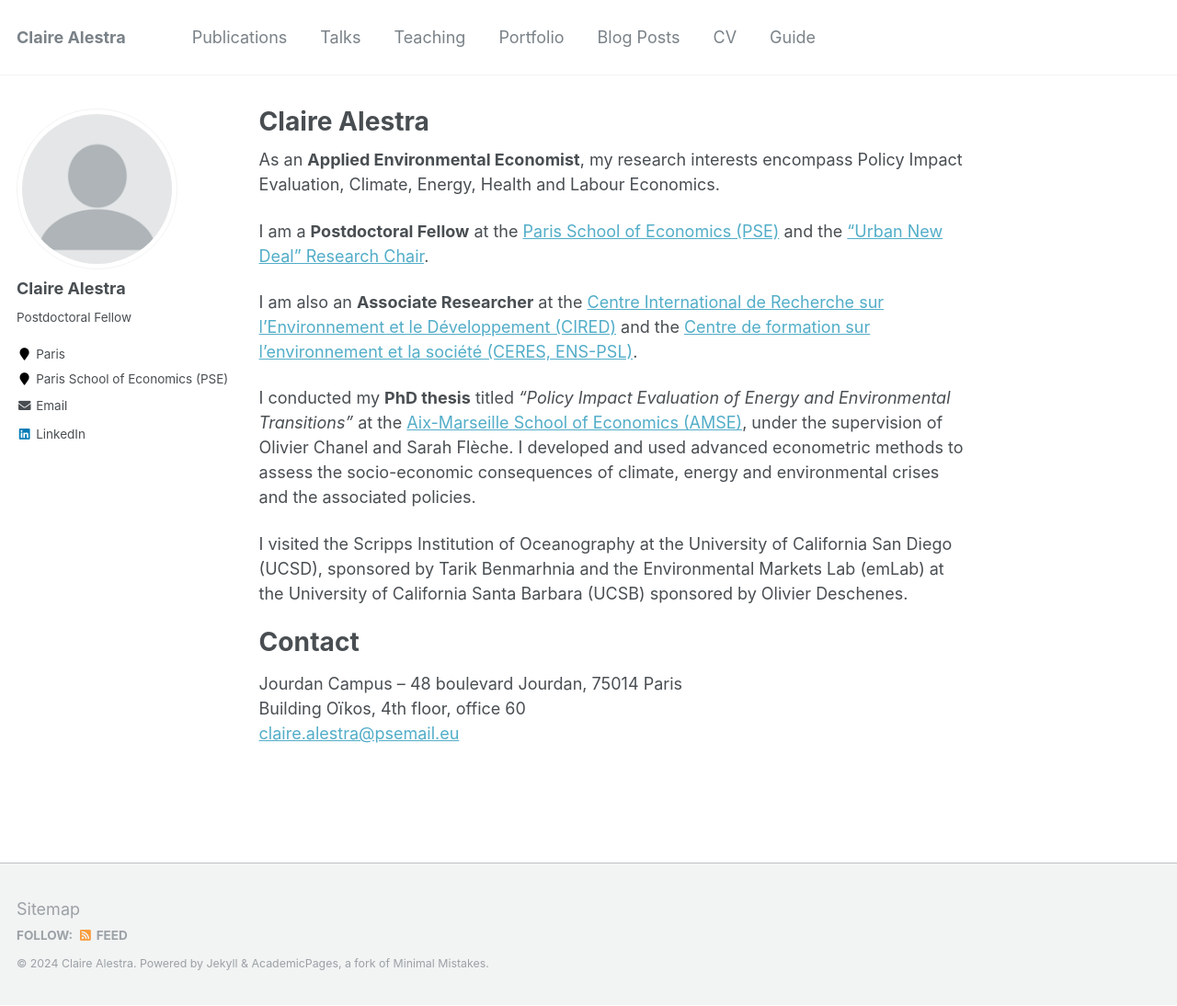
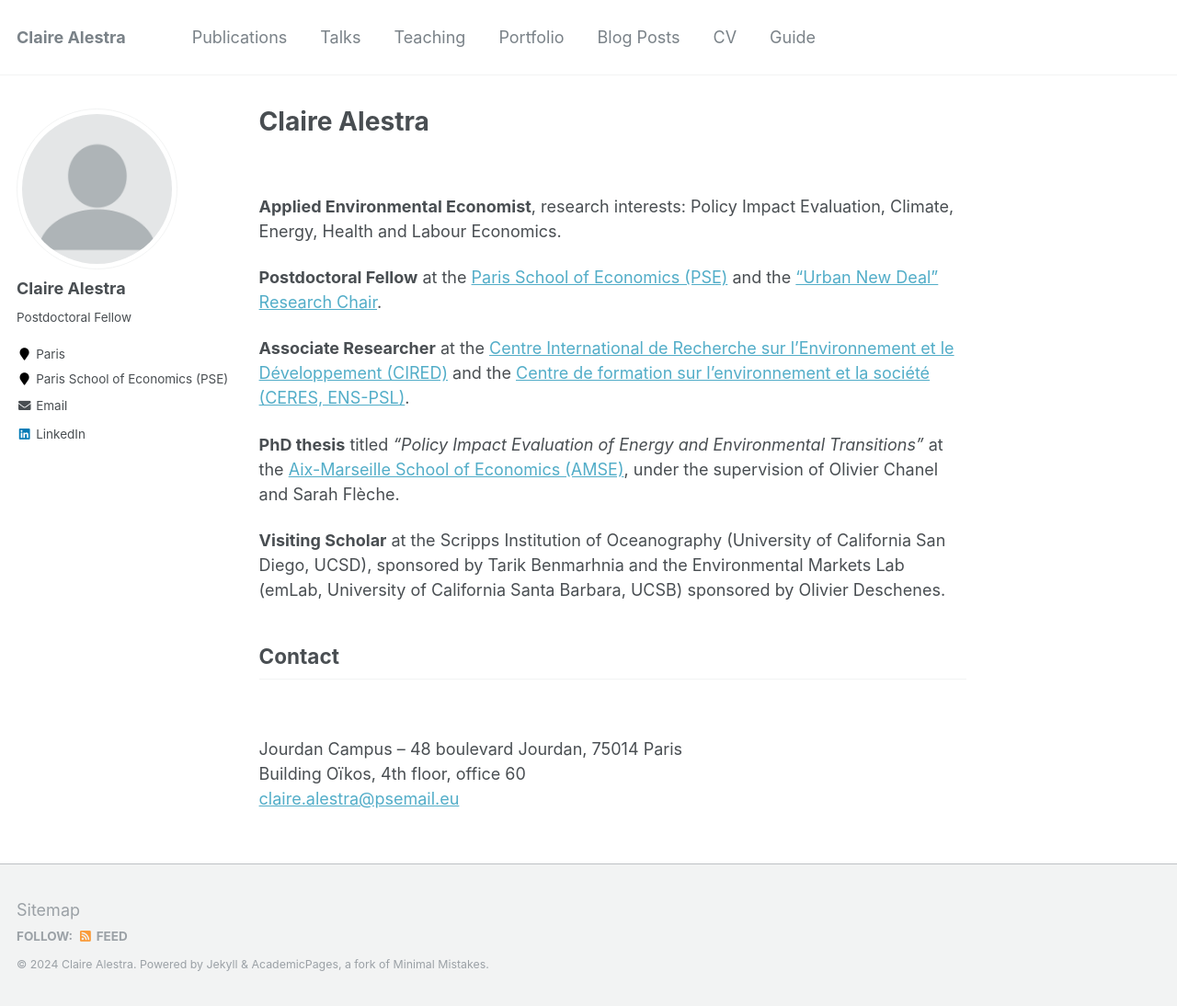
Before and after one commit to ClaireAlestra/ClaireAlestra.github.io, a Jekyll site: the page built from _pages/about.md, in a window 1280 px wide and 1094 px high. Shown: the whole window at 92% size. Built offline with Jekyll 4.4.1, drawn with Linux system fonts in a browser that asks for light colours.

Commit message:
Update about.md

```diff
--- a/_pages/about.md
+++ b/_pages/about.md
@@ -8,20 +8,21 @@ redirect_from:
   - /about.html
 ---
 
+<br>
 
+**Applied Environmental Economist**, research interests: Policy Impact Evaluation, Climate, Energy, Health and Labour Economics.
 
-As an **Applied Environmental Economist**, my research interests encompass Policy Impact Evaluation, Climate, Energy, Health and Labour Economics.
+**Postdoctoral Fellow** at the [Paris School of Economics (PSE)](https://www.parisschoolofeconomics.eu/en/) and the ["Urban New Deal" Research Chair](https://www.parisschoolofeconomics.eu/en/pse-partnership-programme/chairs/urban-new-deal-chair/).
 
-I am a **Postdoctoral Fellow** at the [Paris School of Economics (PSE)](https://www.parisschoolofeconomics.eu/en/) and the ["Urban New Deal" Research Chair](https://www.parisschoolofeconomics.eu/en/pse-partnership-programme/chairs/urban-new-deal-chair/).
+**Associate Researcher** at the [Centre International de Recherche sur l'Environnement et le Développement (CIRED)](https://www.centre-cired.fr/en/) and the [Centre de formation sur l’environnement et la société (CERES, ENS-PSL)](https://ceres.ens.fr/).
 
-I am also an **Associate Researcher** at the [Centre International de Recherche sur l'Environnement et le Développement (CIRED)](https://www.centre-cired.fr/en/) and the [Centre de formation sur l’environnement et la société (CERES, ENS-PSL)](https://ceres.ens.fr/).
+**PhD thesis** titled *"Policy Impact Evaluation of Energy and Environmental Transitions"* at the [Aix-Marseille School of Economics (AMSE)](https://www.amse-aixmarseille.fr/en), under the supervision of Olivier Chanel and Sarah Flèche.
 
-I conducted my **PhD thesis** titled *"Policy Impact Evaluation of Energy and Environmental Transitions"* at the [Aix-Marseille School of Economics (AMSE)](https://www.amse-aixmarseille.fr/en), under the supervision of Olivier Chanel and Sarah Flèche. I developed and used advanced econometric methods to assess the socio-economic consequences of climate, energy and environmental crises and the associated policies.
+**Visiting Scholar** at the Scripps Institution of Oceanography (University of California San Diego, UCSD), sponsored by Tarik Benmarhnia and the Environmental Markets Lab (emLab, University of California Santa Barbara, UCSB) sponsored by Olivier Deschenes.
 
-I visited the Scripps Institution of Oceanography at the University of California San Diego (UCSD), sponsored by Tarik Benmarhnia and the Environmental Markets Lab (emLab) at the University of California Santa Barbara (UCSB) sponsored by Olivier Deschenes.
+## Contact
 
-Contact
-======
+<br>
 
 Jourdan Campus – 48 boulevard Jourdan, 75014 Paris <br>
 Building Oïkos, 4th floor, office 60  <br>
```
